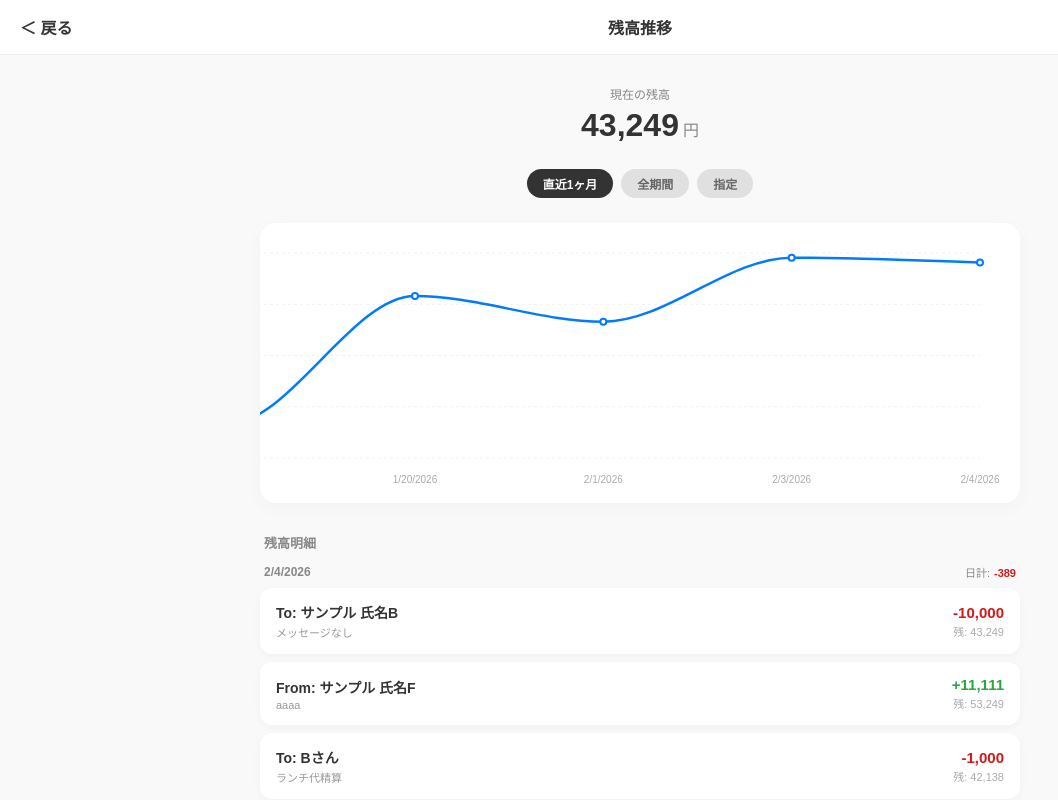
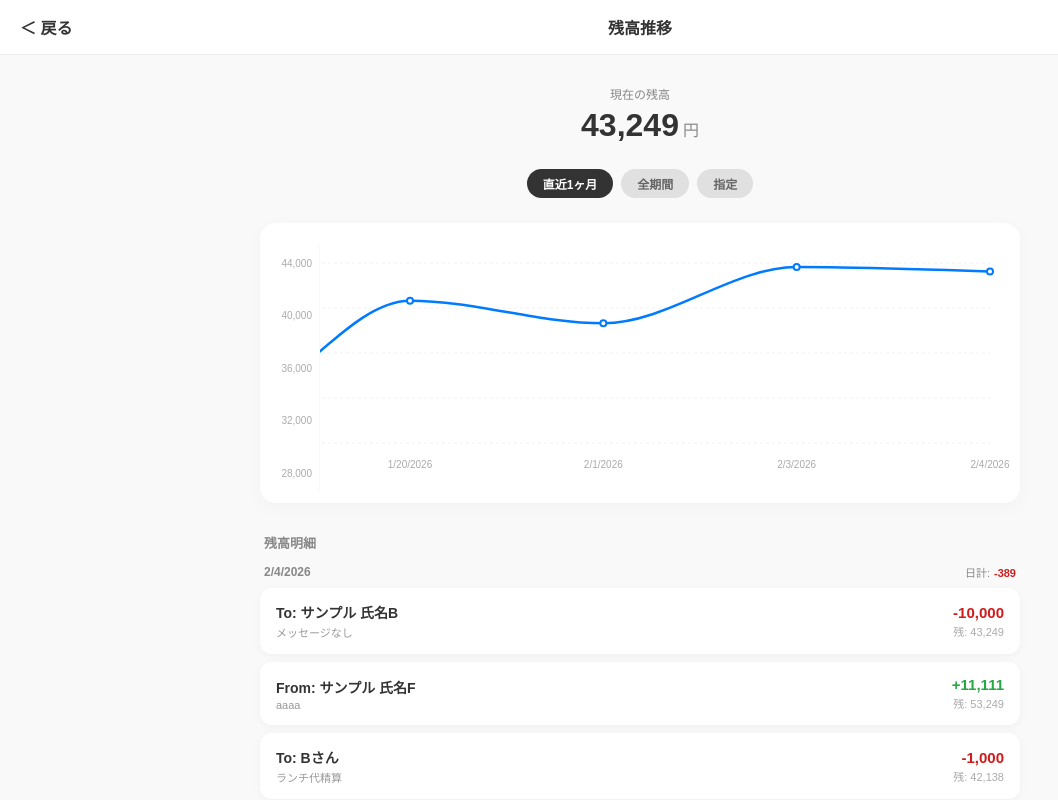
Before and after one commit to Bridge-wkk/team-vitamin-sea-project, a React (Create React App) app: page /balance in a window 1280 px wide. Shown: the top 800 px of the page, without its empty margins (0-1058 px from the left). Built offline with nearby package versions, Linux system fonts and the light colour scheme; data requests are answered from the project's data file; sample sign-in values are in the browser's storage.

Commit message:
グラフ修正

```diff
--- a/src/BalanceHistory.js
+++ b/src/BalanceHistory.js
@@ -116,6 +116,7 @@ const BalanceHistory = ({ loginUser }) => {
   }, [graphData]);
 
 
+  // ★修正: ツールチップに変動額を追加
   const CustomTooltip = ({ active, payload }) => {
     if (active && payload && payload.length) {
       const data = payload[0].payload;
@@ -129,11 +130,31 @@ const BalanceHistory = ({ loginUser }) => {
           minWidth: "160px",
           whiteSpace: "nowrap"
         }}>
-          <p style={{ margin: "0 0 4px", fontSize: "11px", color: "#888" }}>{data.dateLabel}</p>
-          <div style={{ display: "flex", justifyContent: "space-between", alignItems: "baseline", gap: "12px" }}>
+          {/* 日付 */}
+          <p style={{ margin: "0 0 6px", fontSize: "11px", color: "#888", borderBottom: "1px solid #eee", paddingBottom: "4px" }}>
+            {data.dateLabel}
+          </p>
+
+          {/* 残高 */}
+          <div style={{ display: "flex", justifyContent: "space-between", alignItems: "baseline", gap: "12px", marginBottom: "4px" }}>
             <span style={{ fontSize: "12px", fontWeight: "bold", color: "#333" }}>残高</span>
             <span>
               <span style={{ fontSize: "15px", fontWeight: "bold", color: "#333" }}>{data.balance.toLocaleString()}</span>
+              <span style={{ fontSize: "11px", color: "#888", marginLeft: "2px" }}>円</span>
+            </span>
+          </div>
+
+          {/* ★追加：変動額 */}
+          <div style={{ display: "flex", justifyContent: "space-between", alignItems: "baseline", gap: "12px" }}>
+            <span style={{ fontSize: "12px", fontWeight: "bold", color: "#666" }}>変動</span>
+            <span>
+              <span style={{
+                fontSize: "14px",
+                fontWeight: "bold",
+                color: data.totalDiff >= 0 ? "#28a745" : "#D11C1C" // プラスなら緑、マイナスなら赤
+              }}>
+                {data.totalDiff > 0 ? "+" : ""}{data.totalDiff.toLocaleString()}
+              </span>
               <span style={{ fontSize: "11px", color: "#888", marginLeft: "2px" }}>円</span>
             </span>
           </div>
@@ -143,8 +164,7 @@ const BalanceHistory = ({ loginUser }) => {
     return null;
   };
 
-  // グラフ幅の調整（全画面表示用に少しゆとりを持たせる）
-  const chartWidth = Math.max(window.innerWidth - 60, graphData.length * 60);
+  const chartWidth = Math.max(window.innerWidth - 80, graphData.length * 60);
 
   return (
     <div style={{ backgroundColor: "#f9f9f9", minHeight: "100vh", fontFamily: "sans-serif", paddingBottom: "40px" }}>
@@ -171,7 +191,7 @@ const BalanceHistory = ({ loginUser }) => {
         <div style={{ width: "60px" }}></div>
       </div>
 
-      <div style={{ padding: "20px", maxWidth: "800px", margin: "0 auto" }}> {/* PCで見やすいように最大幅を設定 */}
+      <div style={{ padding: "20px", maxWidth: "800px", margin: "0 auto" }}>
 
         {/* 現在の残高 */}
         <div style={{ textAlign: "center", marginBottom: "25px", marginTop: "10px" }}>
@@ -219,24 +239,53 @@ const BalanceHistory = ({ loginUser }) => {
             </div>
         )}
 
-        {/* グラフエリア */}
+        {/* グラフエリア（分割レイアウト） */}
         <div
-          ref={scrollContainerRef}
           style={{
             backgroundColor: "#fff",
             borderRadius: "16px",
             height: "280px",
             marginBottom: "30px",
             boxShadow: "0 4px 20px rgba(0,0,0,0.03)",
-            overflowX: "auto",
-            whiteSpace: "nowrap",
-            padding: "20px 10px 10px 0"
+            padding: "20px 0 10px 0",
+            display: "flex",
+            overflow: "hidden"
           }}
         >
           {graphData.length > 0 ? (
+            <>
+              {/* ① 左側：固定Y軸エリア */}
+              <div style={{
+                width: "60px",
+                height: "100%",
+                flexShrink: 0,
+                borderRight: "1px solid #f9f9f9",
+                zIndex: 2,
+                backgroundColor: "#fff"
+              }}>
+                <ResponsiveContainer width="100%" height="100%">
+                  <LineChart data={graphData} margin={{ top: 20, right: 0, bottom: 20, left: 0 }}>
+                    <YAxis
+                      width={60}
+                      tick={{ fontSize: 10, fill: '#aaa' }}
+                      axisLine={false}
+                      tickLine={false}
+                      domain={['auto', 'auto']}
+                      tickFormatter={(val) => val.toLocaleString()}
+                    />
+                    <Line type="monotone" dataKey="balance" stroke="none" dot={false} />
+                  </LineChart>
+                </ResponsiveContainer>
+              </div>
+
+              {/* ② 右側：スクロールするグラフ本体 */}
+              <div
+                ref={scrollContainerRef}
+                style={{ flex: 1, overflowX: "auto", overflowY: "hidden" }}
+              >
                 <div style={{ width: `${chartWidth}px`, height: "100%" }}>
                   <ResponsiveContainer width="100%" height="100%">
-                <LineChart data={graphData} margin={{ top: 10, right: 30, bottom: 5, left: 10 }}>
+                    <LineChart data={graphData} margin={{ top: 20, right: 30, bottom: 20, left: 10 }}>
                       <CartesianGrid strokeDasharray="3 3" vertical={false} stroke="#f0f0f0" />
                       <XAxis
                         dataKey="dateLabel"
@@ -247,17 +296,12 @@ const BalanceHistory = ({ loginUser }) => {
                         dy={10}
                       />
                       <YAxis
-                    width={50}
-                    tick={{ fontSize: 10, fill: '#aaa' }}
-                    axisLine={false}
-                    tickLine={false}
+                        hide
                         domain={['auto', 'auto']}
-                    tickFormatter={(val) => `${(val/10000).toFixed(0)}万`}
                       />
                       <Tooltip
                         content={<CustomTooltip />}
                         cursor={{ stroke: '#ddd', strokeWidth: 1, strokeDasharray: '4 4' }}
-                    position={{ y: -40 }}
                       />
                       <Line
                         type="monotone" dataKey="balance" stroke="#007bff" strokeWidth={2.5} dot={{ r: 3, fill: "#fff", stroke: "#007bff", strokeWidth: 2 }}
@@ -266,8 +310,10 @@ const BalanceHistory = ({ loginUser }) => {
                     </LineChart>
                   </ResponsiveContainer>
                 </div>
+              </div>
+            </>
           ) : (
-            <div style={{ display: 'flex', justifyContent: 'center', alignItems: 'center', height: '100%', color: '#ccc', fontSize: '13px' }}>
+            <div style={{ display: 'flex', justifyContent: 'center', alignItems: 'center', height: '100%', width: '100%', color: '#ccc', fontSize: '13px' }}>
               データがありません
             </div>
           )}
```
Lines whose indentation alone changed are shown as unchanged.
